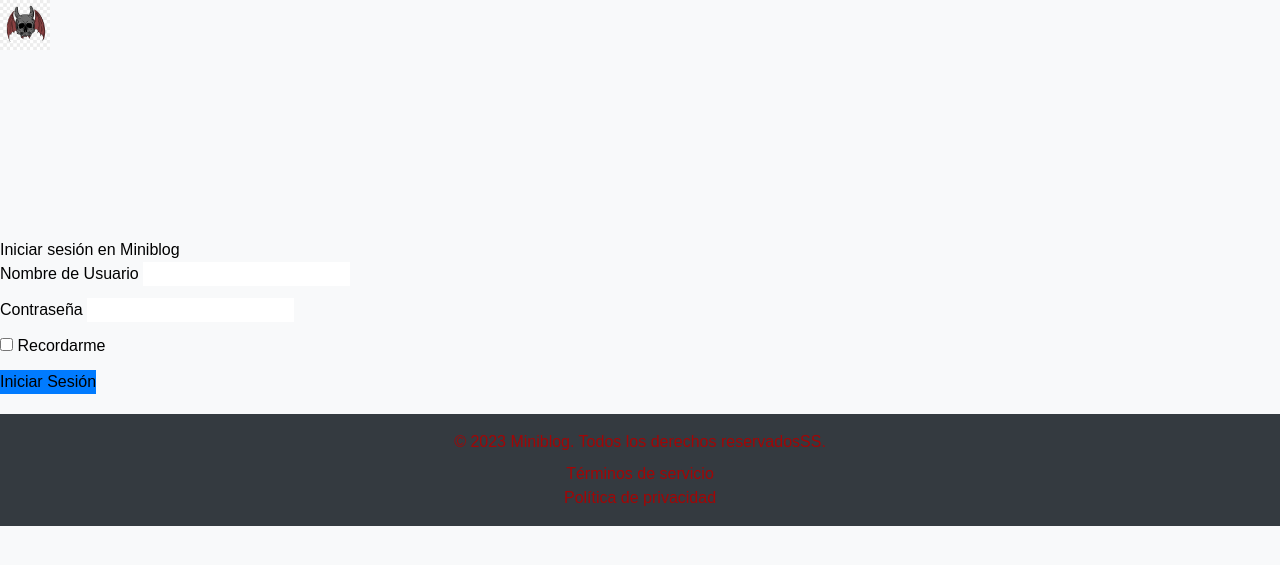
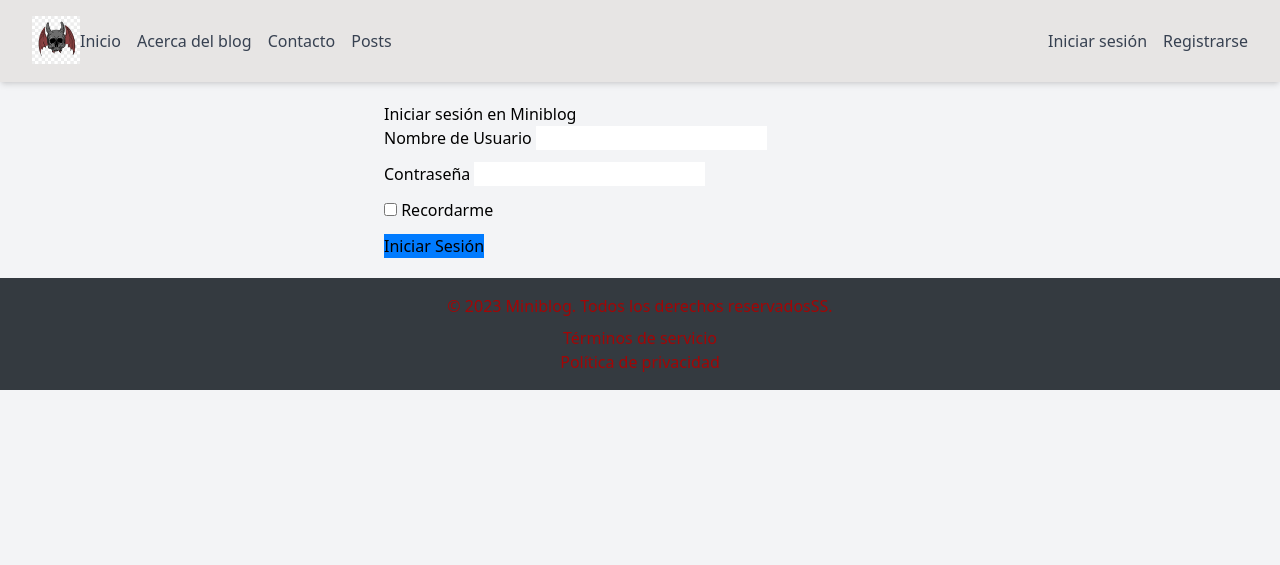
Before and after one commit to Did11/flask_miniblog, a Flask app: page /login in a window 1280 px wide. Shown: the top 565 px of the page. Run offline with Flask 3, Linux system fonts and the light colour scheme; some libraries are stand-ins or nearby versions.

Commit message:
modify navbar

```diff
--- a/app/static/css/styles.css
+++ b/app/static/css/styles.css
@@ -1,19 +1,25 @@
 /* ==============================
    GENERAL STYLES
    ============================== */
-   body {
+
+body {
     font-family: 'Arial', sans-serif;
-    background-color: #f8f9fa; /* Un ligero color de fondo para todo el cuerpo del sitio */
+    background-color: #f8f9fa;
 }
 
 .container {
-    max-width: 800px; /* Hace que el contenedor no sea demasiado ancho para lectura */
+    max-width: 800px;
+    margin-left: auto;
+    margin-right: auto;
+    padding-left: 1rem;
+    padding-right: 1rem;
 }
 
 /* ==============================
    NAVBAR STYLES
    ============================== */
-.navbar-brand img {
+
+.nav-logo {
     height: 50px;
     width: auto;
 }
--- a/app/templates/base.html
+++ b/app/templates/base.html
@@ -10,16 +10,16 @@
     <link rel="stylesheet" href="{{ url_for('static', filename='css/styles.css') }}">
 </head>
 
-<body>
+<body class="font-sans bg-gray-100">
 <!-- Navbar -->
 {% include 'includes/_navbar.html' %}
 
 <!-- Flash Messages -->
-<div class="container mt-4">
+<div class="mx-auto px-4 max-w-xl mt-4">
     {% with messages = get_flashed_messages() %}
         {% if messages %}
             {% for message in messages %}
-                <div class="alert alert-info">
+                <div class="bg-blue-200 text-blue-800 p-4 rounded">
                     {{ message }}
                 </div>
             {% endfor %}
@@ -28,17 +28,13 @@
 </div>
 
 <!-- Main Content -->
-<div class="container">
+<div class="mx-auto px-4 max-w-xl">
     {% block content %}{% endblock %}
+</div>
 
-
-</div>
 <!-- Footer -->
 {% include 'includes/_footer.html' %}
 
-<!-- Bootstrap JS -->
-
-<script src="https://cdn.jsdelivr.net/npm/bootstrap@5.3.1/dist/js/bootstrap.bundle.min.js" integrity="sha384-HwwvtgBNo3bZJJLYd8oVXjrBZt8cqVSpeBNS5n7C8IVInixGAoxmnlMuBnhbgrkm" crossorigin="anonymous"></script>
 </body>
 
 </html>
--- a/app/templates/includes/_navbar.html
+++ b/app/templates/includes/_navbar.html
@@ -1,47 +1,49 @@
-<nav class="navbar navbar-expand-lg navbar-light bg-light">
-  <div class="container-fluid">
-    <a class="navbar-brand" href="/"><img src="{{ url_for('static', filename='images/logo/batskull.jpg') }}"></a>
-    <button class="navbar-toggler" type="button" data-bs-toggle="collapse" data-bs-target="#navbarNav" aria-controls="navbarNav" aria-expanded="false" aria-label="Toggle navigation">
-      <span class="navbar-toggler-icon"></span>
+<nav class="bg-stone-200 p-4 shadow-md">
+  <div class="container">
+      <div class="flex justify-between items-center">
+          <a class="nav-logo" href="/"><img class="h-12" src="{{ url_for('static', filename='images/logo/batskull.jpg') }}"></a>
+
+          <div class="hidden lg:flex space-x-4">
+              <a class="text-gray-700 hover:text-gray-900" href="/">Inicio</a>
+              <a class="text-gray-700 hover:text-gray-900" href="/about">Acerca del blog</a>
+              {% if current_user.is_authenticated %}
+              <a class="text-gray-700 hover:text-gray-900" href="{{ url_for('create_post') }}">Crear Post</a>
+              {% endif %}
+              <a class="text-gray-700 hover:text-gray-900" href="/contact">Contacto</a>
+              <a class="text-gray-700 hover:text-gray-900" href="{{ url_for('all_posts') }}">Posts</a>
+          </div>
+          <div class="hidden lg:flex space-x-4 ml-auto">
+              {% if current_user.is_authenticated %}
+              <a class="text-gray-700 hover:text-gray-900" href="/profile">Perfil</a>
+              <a class="text-gray-700 hover:text-gray-900" href="{{ url_for('logout') }}">Cerrar Sesión</a>
+              {% else %}
+              <a class="text-gray-700 hover:text-gray-900" href="/login">Iniciar sesión</a>
+              <a class="text-gray-700 hover:text-gray-900" href="/register">Registrarse</a>
+              {% endif %}
+          </div>
+          <!-- Mobile menu button -->
+          <button class="lg:hidden flex items-center p-3">
+              <svg class="w-6 h-6" fill="none" stroke="currentColor" viewBox="0 0 24 24" xmlns="http://www.w3.org/2000/svg">
+                  <path strokeLinecap="round" strokeLinejoin="round" strokeWidth="2" d="M4 6h16M4 12h16M4 18h16"></path>
+              </svg>
           </button>
-
-    <div class="collapse navbar-collapse" id="navbarNav">
-      <ul class="navbar-nav me-auto">
-        <li class="nav-item">
-          <a class="nav-link" href="/">Inicio</a>
-        </li>
-        <li class="nav-item">
-          <a class="nav-link" href="/about">Acerca del blog</a>
-        </li>
+      </div>
+      <!-- Mobile Menu -->
+      <div class="lg:hidden mt-4 space-y-4">
+          <a class="block text-gray-700 hover:text-gray-900" href="/">Inicio</a>
+          <a class="block text-gray-700 hover:text-gray-900" href="/about">Acerca del blog</a>
           {% if current_user.is_authenticated %}
-        <li class="nav-item">
-          <a class="nav-link" href="{{ url_for('create_post') }}">Crear Post</a>
-        </li>
+          <a class="block text-gray-700 hover:text-gray-900" href="{{ url_for('create_post') }}">Crear Post</a>
           {% endif %}
-        <li class="nav-item">
-          <a class="nav-link" href="/contact">Contacto</a>
-        </li>
-        <li class="nav-item">
-          <a class="nav-link" href="{{ url_for('all_posts') }}">Posts</a>
-        </li>
-      </ul>
-      <ul class="navbar-nav ms-auto">
+          <a class="block text-gray-700 hover:text-gray-900" href="/contact">Contacto</a>
+          <a class="block text-gray-700 hover:text-gray-900" href="{{ url_for('all_posts') }}">Posts</a>
           {% if current_user.is_authenticated %}
-        <li class="nav-item">
-          <a class="nav-link" href="/profile">Perfil</a>
-        </li>
-        <li class="nav-item">
-          <a class="nav-link" href="{{ url_for('logout') }}">Cerrar Sesión</a>
-        </li>
+          <a class="block text-gray-700 hover:text-gray-900" href="/profile">Perfil</a>
+          <a class="block text-gray-700 hover:text-gray-900" href="{{ url_for('logout') }}">Cerrar Sesión</a>
           {% else %}
-        <li class="nav-item">
-          <a class="nav-link" href="/login">Iniciar sesión</a>
-        </li>
-        <li class="nav-item">
-          <a class="nav-link" href="/register">Registrarse</a>
-        </li>
+          <a class="block text-gray-700 hover:text-gray-900" href="/login">Iniciar sesión</a>
+          <a class="block text-gray-700 hover:text-gray-900" href="/register">Registrarse</a>
           {% endif %}
-      </ul>
       </div>
   </div>
 </nav>
```
Also changed, not shown: other parts of app/static/css/styles.css (+16 -16 lines). Lines whose indentation alone changed are shown as unchanged.
